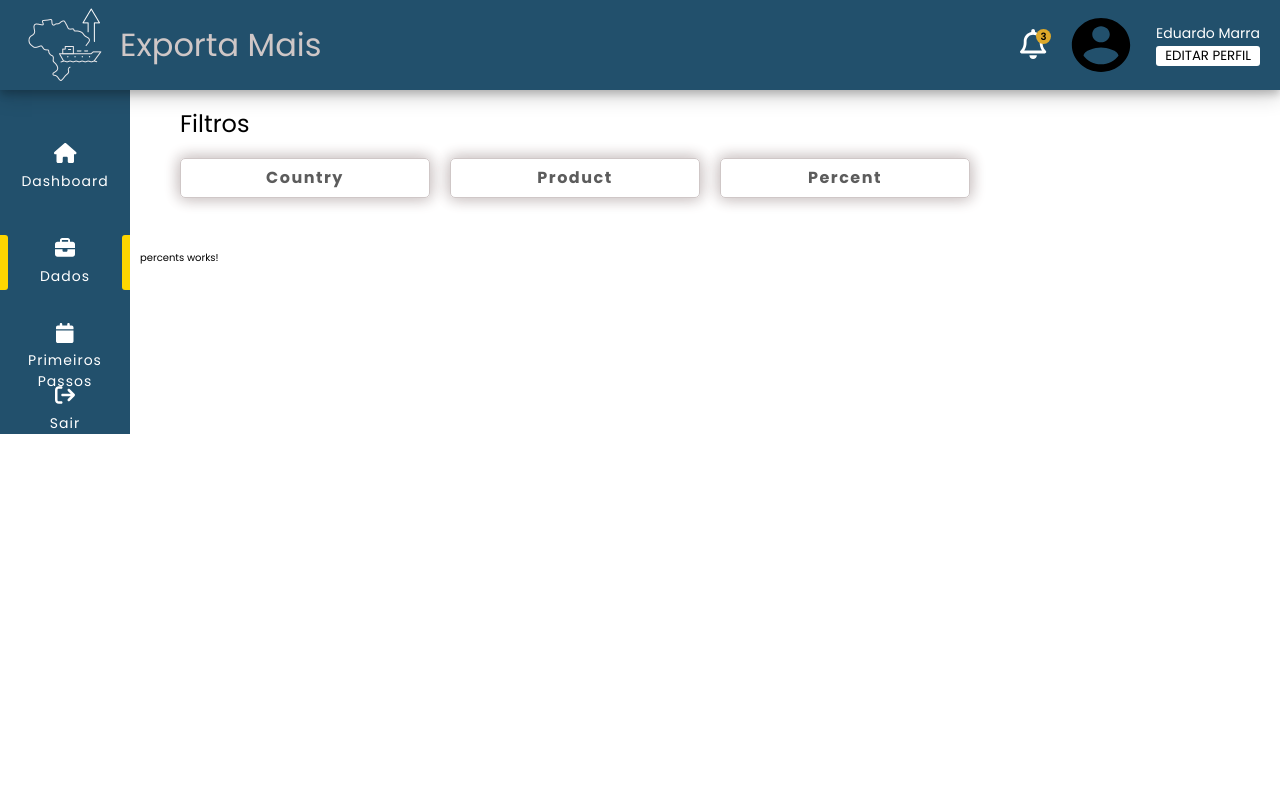
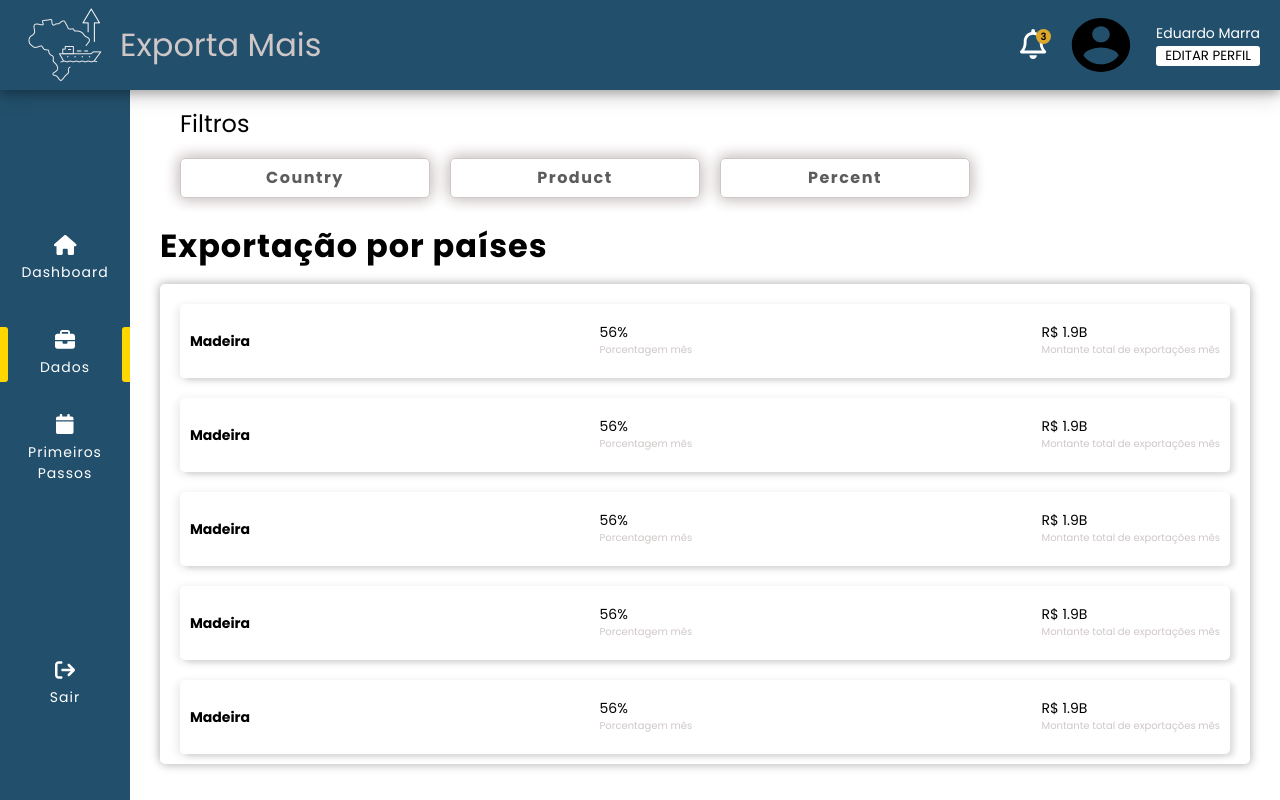
Before and after one commit to Eduardomarra/exportaMaisBr, an Angular app: page /data in a window 1280 px wide. Both pictures are taken after a click on the button "Percent". Built offline with nearby package versions, Linux system fonts and the light colour scheme.

Commit message:
created component percents

```diff
--- a/src/app/features/dados/components/countries/countries.component.scss
+++ b/src/app/features/dados/components/countries/countries.component.scss
@@ -19,7 +19,7 @@
 
   .cards {
     width: 100%;
-    height: 60vh;
+    height: calc(100vh - 320px);
     display: flex;
     align-items: flex-start;
     flex-direction: column;
--- a/src/app/features/dados/components/percents/percents.component.html
+++ b/src/app/features/dados/components/percents/percents.component.html
@@ -1 +1,157 @@
-<p>percents works!</p>
+<div class="container">
+  <h1>Exportação por países</h1>
+  <div class="cards">
+    <div class="card">
+      <div class="product">
+        <p>Madeira</p>
+      </div>
+      <div class="percent">
+        <p>56%</p>
+        <span
+          >Porcentagem mês
+          <source
+        /></span>
+      </div>
+      <div class="total">
+        <p>R$ 1.9B</p>
+        <span
+          >Montante total de exportações mês
+          <source
+        /></span>
+      </div>
+    </div>
+    <div class="card">
+      <div class="product">
+        <p>Madeira</p>
+      </div>
+      <div class="percent">
+        <p>56%</p>
+        <span
+          >Porcentagem mês
+          <source
+        /></span>
+      </div>
+      <div class="total">
+        <p>R$ 1.9B</p>
+        <span
+          >Montante total de exportações mês
+          <source
+        /></span>
+      </div>
+    </div>
+    <div class="card">
+      <div class="product">
+        <p>Madeira</p>
+      </div>
+      <div class="percent">
+        <p>56%</p>
+        <span
+          >Porcentagem mês
+          <source
+        /></span>
+      </div>
+      <div class="total">
+        <p>R$ 1.9B</p>
+        <span
+          >Montante total de exportações mês
+          <source
+        /></span>
+      </div>
+    </div>
+    <div class="card">
+      <div class="product">
+        <p>Madeira</p>
+      </div>
+      <div class="percent">
+        <p>56%</p>
+        <span
+          >Porcentagem mês
+          <source
+        /></span>
+      </div>
+      <div class="total">
+        <p>R$ 1.9B</p>
+        <span
+          >Montante total de exportações mês
+          <source
+        /></span>
+      </div>
+    </div>
+    <div class="card">
+      <div class="product">
+        <p>Madeira</p>
+      </div>
+      <div class="percent">
+        <p>56%</p>
+        <span
+          >Porcentagem mês
+          <source
+        /></span>
+      </div>
+      <div class="total">
+        <p>R$ 1.9B</p>
+        <span
+          >Montante total de exportações mês
+          <source
+        /></span>
+      </div>
+    </div>
+    <div class="card">
+      <div class="product">
+        <p>Madeira</p>
+      </div>
+      <div class="percent">
+        <p>56%</p>
+        <span
+          >Porcentagem mês
+          <source
+        /></span>
+      </div>
+      <div class="total">
+        <p>R$ 1.9B</p>
+        <span
+          >Montante total de exportações mês
+          <source
+        /></span>
+      </div>
+    </div>
+    <div class="card">
+      <div class="product">
+        <p>Madeira</p>
+      </div>
+      <div class="percent">
+        <p>56%</p>
+        <span
+          >Porcentagem mês
+          <source
+        /></span>
+      </div>
+      <div class="total">
+        <p>R$ 1.9B</p>
+        <span
+          >Montante total de exportações mês
+          <source
+        /></span>
+      </div>
+    </div>
+    <div class="card">
+      <div class="product">
+        <p>Madeira</p>
+      </div>
+      <div class="percent">
+        <p>56%</p>
+        <span
+          >Porcentagem mês
+          <source
+        /></span>
+      </div>
+      <div class="total">
+        <p>R$ 1.9B</p>
+        <span
+          >Montante total de exportações mês
+          <source
+        /></span>
+      </div>
+    </div>
+  </div>
+</div>
--- a/src/app/features/dados/components/percents/percents.component.scss
+++ b/src/app/features/dados/components/percents/percents.component.scss
@@ -0,0 +1,67 @@
+:host {
+}
+
+.container {
+  display: flex;
+  align-items: flex-start;
+  flex-direction: column;
+  gap: 2rem;
+  padding: 2rem;
+  overflow: hidden;
+
+  h1 {
+    font-size: var(--fontSize-xxlarge);
+    line-height: var(--line-xxlarge);
+    font-weight: bold;
+    letter-spacing: 1px;
+  }
+
+  .cards {
+    width: 100%;
+    height: calc(100vh - 320px);
+    display: flex;
+    align-items: flex-start;
+    flex-direction: column;
+    gap: 2rem;
+    padding: 2rem;
+    overflow: scroll;
+    border-radius: 5px;
+    box-shadow: 2px 2px 10px #0000002e, -2px -2px 10px #0000002e;
+
+    &::-webkit-scrollbar {
+      display: none;
+    }
+
+    .card {
+      width: 100%;
+      display: flex;
+      align-items: center;
+      justify-content: space-between;
+      gap: 1rem;
+      border-radius: 5px;
+      padding: 2rem 1rem;
+      box-shadow: 5px 3px 5px rgba(0, 0, 0, 0.1),
+        -2px 2px 10px rgba(0, 0, 0, 0.1);
+
+      .product {
+        p {
+          font-size: var(--fontSize-small);
+          line-height: var(--line-small);
+          font-weight: bold;
+        }
+      }
+
+      .percent,
+      .total {
+        font-size: var(--fontSize-small);
+        line-height: var(--line-small);
+
+        span {
+          font-size: var(--fontSize-smaller);
+          line-height: var(--line-smaller);
+          color: var(--gray);
+        }
+      }
+    }
+  }
+}
--- a/src/app/features/dados/dados.component.scss
+++ b/src/app/features/dados/dados.component.scss
@@ -15,8 +15,9 @@ app-sidebar {
 }
 main {
   display: grid;
-  grid-template-rows: 150px 1fr;
+  grid-template-rows: auto 1fr;
   padding: 1rem;
+  height: calc(100vh - 90px);
 
   div {
     display: block;
@@ -28,7 +29,7 @@ main {
     align-items: flex-start;
     flex-direction: column;
     gap: 2rem;
-    padding: 1rem 1rem 0rem 4rem;
+    padding: 1rem 1rem 1rem 4rem;
 
     h2 {
       font-size: var(--fontSize-xlarge);
```
